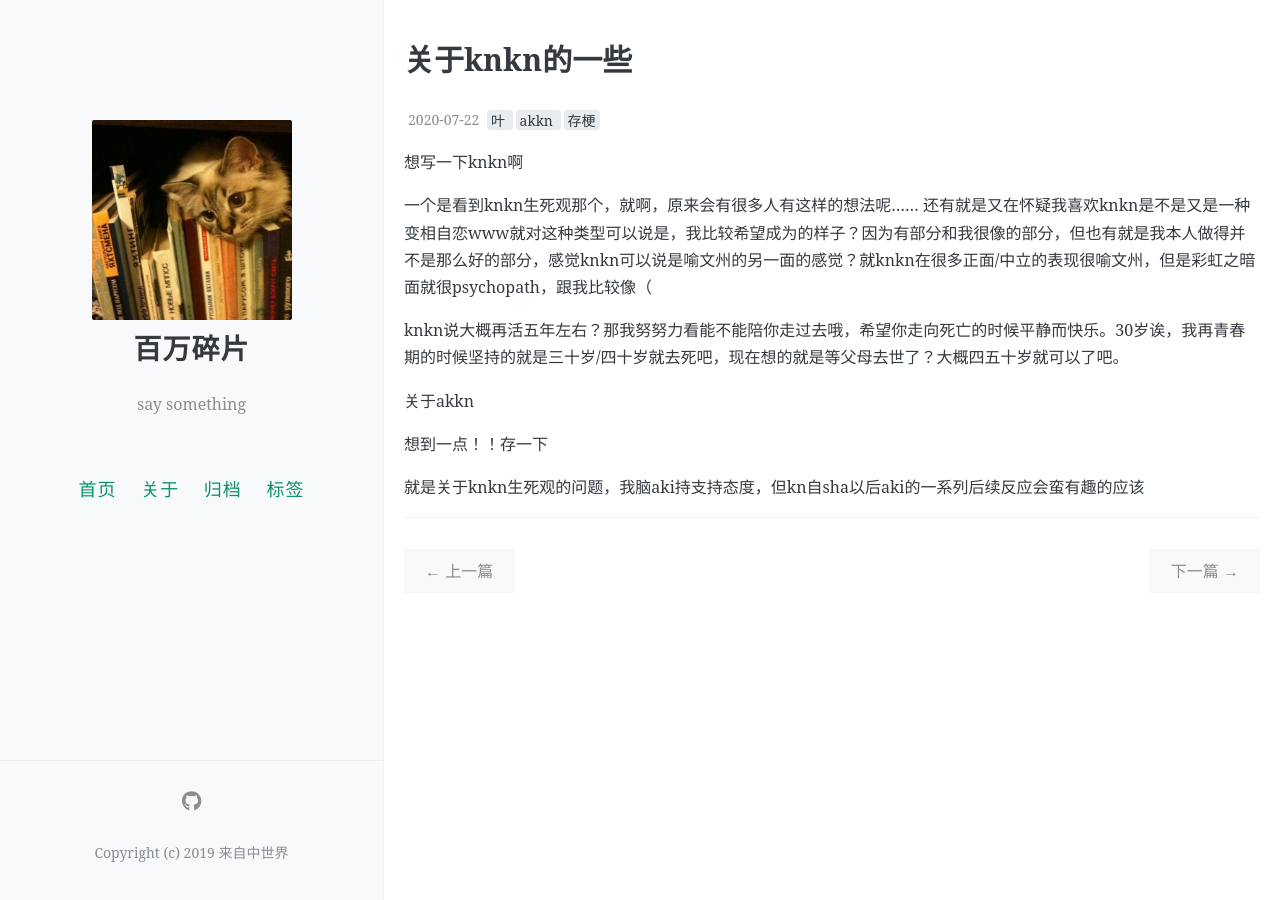
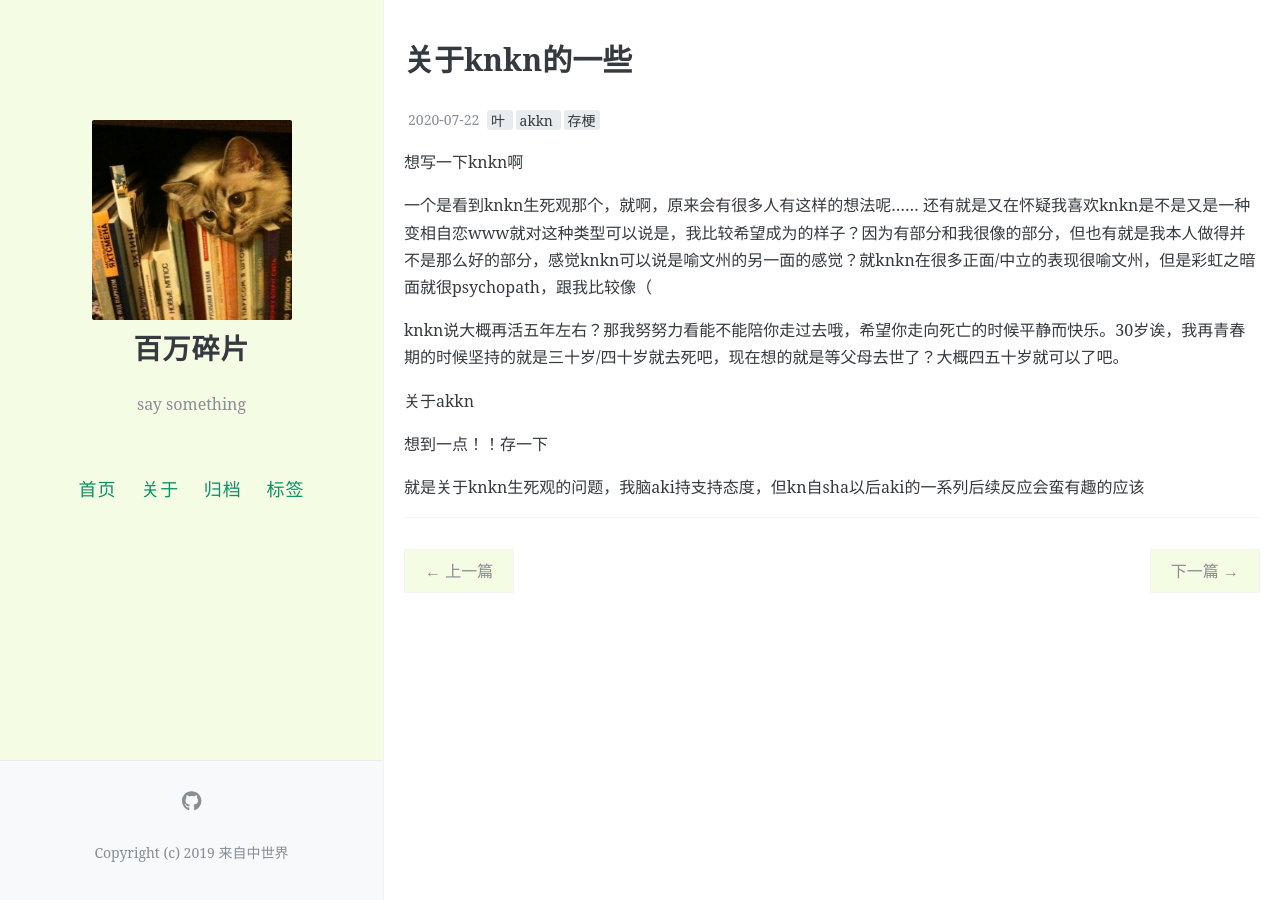
Before and after one commit to violentsilence707/with0utgravity, a Jekyll site: the page built from _posts/2020-07-22-knkn.md, in a window 1280 px wide. Built offline with Jekyll 4.4.1, drawn with Linux system fonts in a browser that asks for light colours; comment, search, counter and statistics services are not loaded.

Commit message:
Update _variables.scss

```diff
--- a/_sass/_variables.scss
+++ b/_sass/_variables.scss
@@ -37,8 +37,8 @@ $base-color: $oc-gray-8;
 $base-lighten-color: $oc-gray-6;
 $base-lightener-color: $oc-gray-4;
 
-$background-color: $oc-gray-0;
-$background-lighten-color: hsla(210, 17%, 98%, 0.42);
+$background-color: $oc-lime-0;
+$background-lighten-color: $oc-lime-1;
 
 $text-color: $base-color;
 $link-color: $oc-teal-8;
@@ -54,8 +54,8 @@ $table-background-color: $oc-gray-1;
 $blockquote-color: $base-lighten-color;
 $blockquote-border-color: $oc-gray-3;
 
-$footnote-link-border-color: $oc-gray-1;
-$footnote-link-background-over-color: $oc-gray-1;
+$footnote-link-border-color: $oc-lime-2;
+$footnote-link-background-over-color: $oc-lime-2;
 
 // $selection-color: $oc-black;
 $selection-background-color: $oc-gray-3;
```
